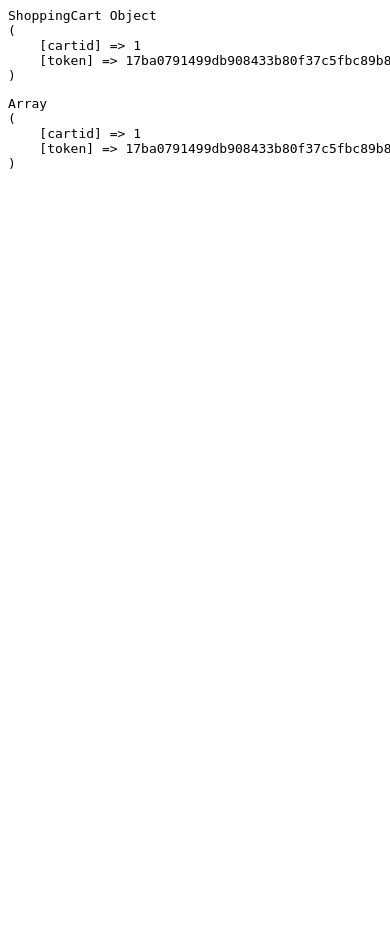
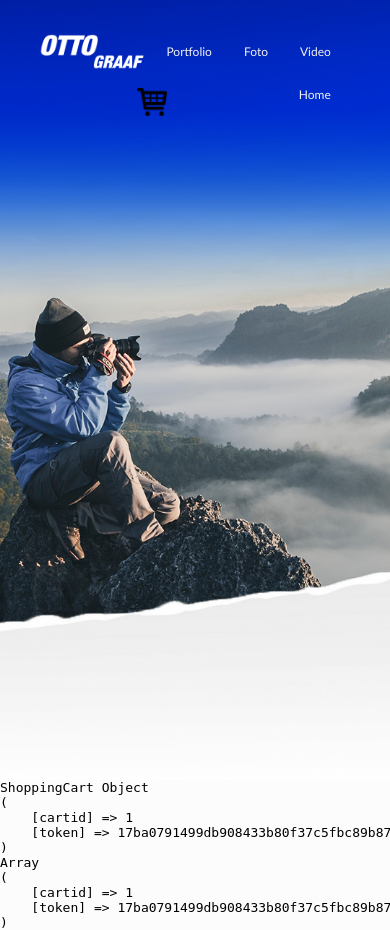
Before and after one commit to Davans01/Ala_Otto_Graaf, a PHP site: page /testing.php in a window 390 px wide; the page is wider, and only the part inside the window is pictured. Before the commit the page ends 169 px from the top of that part, so only its background shows below. Run offline with PHP 8.4, Linux system fonts and the light colour scheme.

Commit message:
some tweaks

```diff
--- a/css/otto.css
+++ b/css/otto.css
@@ -1,5 +1,5 @@
 *{
-    margin: 0;
+    margin: 0px;
 }
    body{
        background-color: rgb(252, 252, 252);
@@ -18,7 +18,7 @@
   /* Position the navbar container inside the image */
   .container {
     position: absolute;
-    margin: 20px;
+    /* margin: 20px; */
     width: auto;
     margin-left: 10%;
     margin-top: 30px;
@@ -73,7 +73,7 @@
     flex-grow:1.9;
   }
 
-footer{
+.footer{
     text-align: center;
     color: white;
     background-color: #005dc0;
@@ -82,55 +82,6 @@ footer{
     margin-top: 200px;
     margin-bottom: 0%;
   margin: 0;
-}
- body{
-     background-color: rgb(252, 252, 252);
-     font-family:'Trebuchet MS';
- }
-.bg-img {
-  /* The image used */
-  background-image: url("../images/ottoback.png");
-  min-height: 780px;
-  background-position: center;
-  background-repeat: no-repeat;
-  background-size: cover;
-  position: relative;
-}
-
-/* Position the navbar container inside the image */
-.container {
-  position: absolute;
-  margin: 20px;
-  width: auto;
-  margin-left: 10%;
-  margin-top: 30px;
-}
-.logo{
-  margin-right: 0%;
-  width:15%;
-  height:50px;
-}
-/* The navbar */
-.topnav {
-  overflow: hidden;
-  float: right;
-  margin-right: 7%;
-}
-
-/* Navbar links */
-.topnav a {
-  float: right;
-  color: #f2f2f2;
-  text-align: center;
-  padding: 14px 16px;
-  text-decoration: none;
-  font-size: 22px;
-  font-family:'Trebuchet MS';
-}
-
-.topnav a:hover {
-  color: rgb(185, 213, 255);
-  font-size: 27px;
 }
 
 
@@ -174,15 +125,6 @@ width: 100%;
 
 
 
-@media only screen and (max-width: 600px) {
-  .container {
-    position: absolute;
-    margin: 20px;
-    width: auto;
-    margin-left: 10%;
-    margin-top: 30px;
-}
-  }
   .logo{
     margin-right: 0%;
     width:35%;
@@ -200,7 +142,7 @@ width: 100%;
     float: right;
     color: #f2f2f2;
     text-align: center;
-    padding: 14px 16px;
+    padding: 14px;
     text-decoration: none;
     font-size: 12px;
   }
@@ -223,7 +165,7 @@ width: 100%;
 }
 /* The navbar */
 .topnav {
-  overflow: hidden;
+  /* overflow: hidden; */
   float: right;
   margin-right: 7%;
 }
@@ -242,3 +184,39 @@ width: 100%;
   color: rgb(185, 213, 255);
   font-size: 17px;
 }
+
+.dropbtn {
+  background-color: #4CAF50;
+  color: white;
+  padding: 16px;
+  font-size: 16px;
+  border: none;
+  margin: auto;
+}
+
+.dropdown {
+  position: relative;
+  display: block;
+}
+
+.dropdown-content {
+  display: none;
+  position: absolute;
+  background-color: #f1f1f1;
+  min-width: 160px;
+  box-shadow: 0px 8px 16px 0px rgba(0,0,0,0.2);
+  z-index: 1;
+}
+
+.dropdown-content a {
+  color: black;
+  padding: 12px 16px;
+  text-decoration: none;
+  display: block;
+}
+
+.dropdown-content a:hover {background-color: #ddd;}
+
+.dropdown:hover .dropdown-content {display: block;}
+
+.dropdown:hover .dropbtn {background-color: #3e8e41;}
--- a/includes/header.php
+++ b/includes/header.php
@@ -6,6 +6,14 @@
             <a href="#contact">Foto</a>
             <a href="#about">Portfolio</a>
             <a class="active" href="/">Home</a>
+            <div class="dropdown" style="float: right; margin-right: 100px;">
+                <a href="#cart"><img width="30px" src="images/shoppingcart.png"></a>
+                <div class="dropdown-content" style="float: left; margin-right: 20px;">
+                    <a href="#">Link 1</a>
+                    <a href="#">Link 2</a>
+                    <a href="#">Link 3</a>
+                </div>
+            </div>
         </div>
     </div>
 </div>
--- a/testing.php
+++ b/testing.php
@@ -1,3 +1,12 @@
+<!DOCTYPE html>
+<?php include('includes/config.php') ?>
+<html lang="nl">
+    <head>
+        <?php include('includes/head.php') ?>
+    </head>
+    <body>
+        <?php include('includes/header.php') ?>
+
 <?php
 
 // SHOPPINGCART
@@ -16,6 +25,14 @@ echo '<pre>';
 print_r($_SESSION);
 echo '</pre>';
 // END SHOPPINGCART
-
-
+?>
+<!-- <div class="dropdown">
+    <button class="dropbtn">Dropdown</button>
+    <div class="dropdown-content">
+        <a href="#">Link 1</a>
+        <a href="#">Link 2</a>
+        <a href="#">Link 3</a>
+    </div>
+</div> -->
+<?php
 // session_destroy();
```
Also changed, not shown: includes/head.php (+36 -0 lines), images/shoppingcart.png (added).
